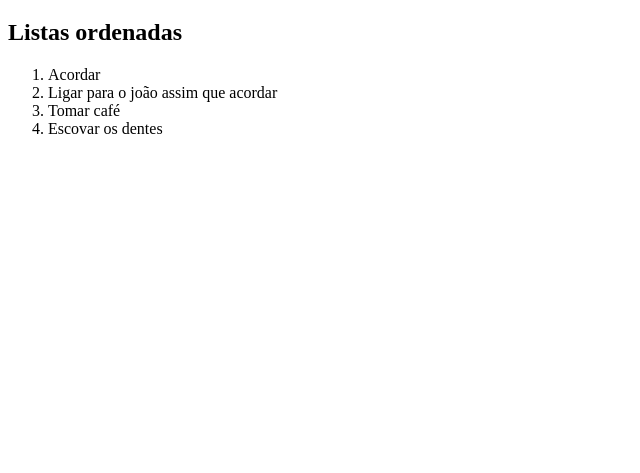
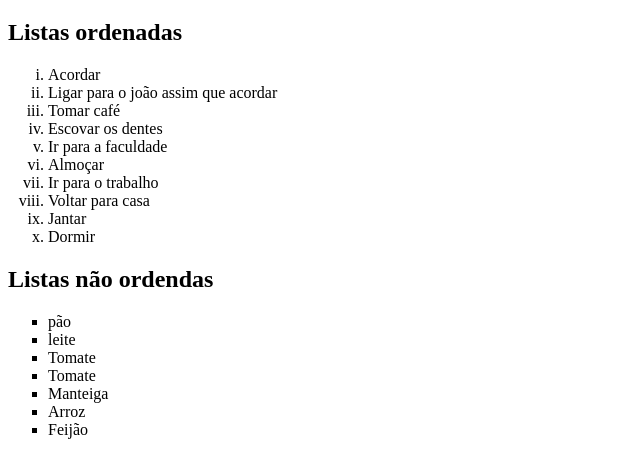
Before and after one commit to FariasFarias/HTML-CSS-CURSO, a plain HTML site: page exercicios/ex009/index.html in a window 1280 px wide. Shown: the part 61-534 px from the top of the page, without its empty margins (0-640 px from the left). Drawn offline with Linux system fonts and the light colour scheme.

Commit message:
Update index.html

```diff
--- a/exercicios/ex009/index.html
+++ b/exercicios/ex009/index.html
@@ -4,18 +4,33 @@
     <meta charset="UTF-8">
     <meta http-equiv="X-UA-Compatible" content="IE=edge">
     <meta name="viewport" content="width=device-width, initial-scale=1.0">
-    <title>Lista</title>
+    <title>Listas</title>
 </head>
 <body>
     <h1>Trabalhando com Listas</h1>
     <h2>Listas ordenadas</h2>
-    <ol>
+    <ol type="i" start="1"> <!-- type = A a 1 i I-->
         <li>Acordar</li>
         <li>Ligar para o joão assim que acordar</li>
         <li>Tomar café</li>
         <li>Escovar os dentes</li>
-
+        <li>Ir para a faculdade</li>
+        <li>Almoçar</li>
+        <li>Ir para o trabalho</li>
+        <li>Voltar para casa</li>
+        <li>Jantar</li>
+        <li>Dormir</li>
     </ol>
+    <h2>Listas não ordendas</h2>
+    <ul type="square"> <!--disc , circle e square-->
+        <li>pão</li>
+        <li>leite</li>
+        <li>Tomate</li>
+        <li>Tomate</li>
+        <li>Manteiga</li>
+        <li>Arroz</li>
+        <li>Feijão</li>
+    </ul>
 
 </body>
 </html>
```
